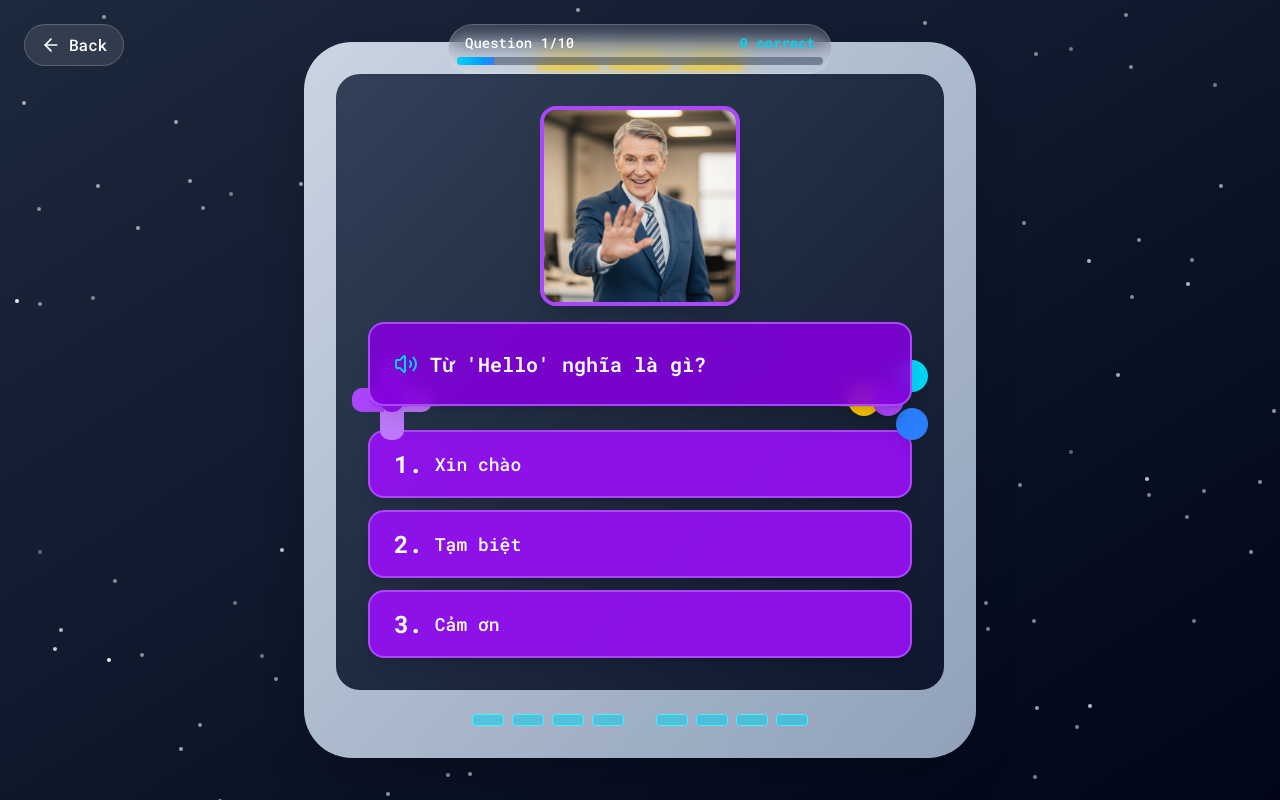
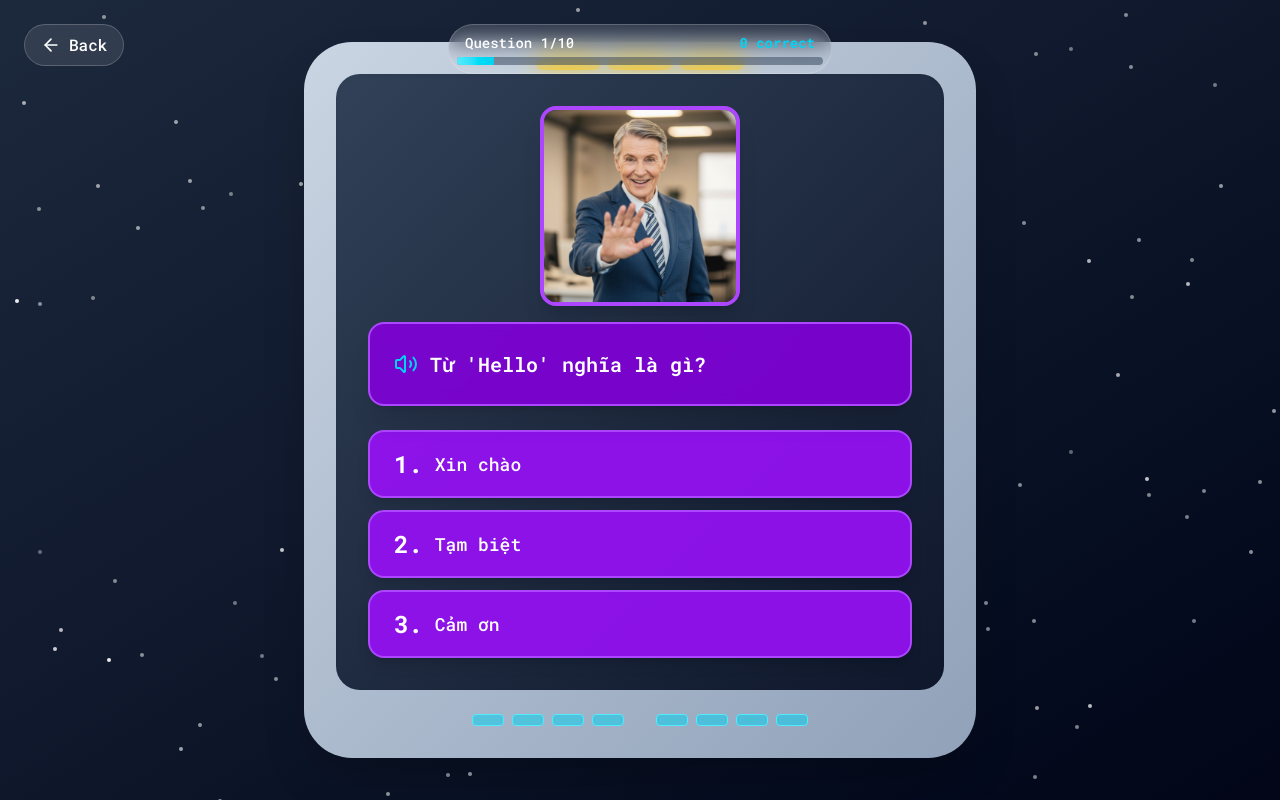
Before and after one commit to thiengl2015/English-Learning-Web-Game-DA1-, a Next.js app in the folder FE/: page /client/games/signal-check in a window 1280 px wide. Built offline with nearby package versions, Linux system fonts and the light colour scheme.

Commit message:
review: chỉnh thanh progress đồng nhất

```diff
--- a/FE/app/client/flashcard/page.tsx
+++ b/FE/app/client/flashcard/page.tsx
@@ -336,7 +336,7 @@ export default function FlashcardPage() {
               </div>
               <div className="w-full h-3 bg-white/20 rounded-full overflow-hidden">
                 <div
-                  className="h-full bg-gradient-to-r from-cyan-400 to-purple-500 transition-all duration-300"
+                  className="h-full bg-gradient-to-r from-cyan-300 to-cyan-400 transition-all duration-300"
                   style={{ width: `${progress}%` }}
                 />
               </div>
--- a/FE/app/client/games/signal-check/page.tsx
+++ b/FE/app/client/games/signal-check/page.tsx
@@ -306,7 +306,7 @@ export default function SignalCheckPage() {
           </div>
           <div className="h-2 bg-slate-700/50 rounded-full overflow-hidden">
             <div
-              className="h-full bg-gradient-to-r from-cyan-400 to-blue-500 transition-all duration-500"
+              className="h-full bg-gradient-to-r from-cyan-300 to-cyan-400 transition-all duration-500"
               style={{ width: `${progress}%` }}
             />
           </div>
@@ -319,25 +319,6 @@ export default function SignalCheckPage() {
             <div className="w-16 h-3 bg-yellow-400 rounded-full shadow-inner" />
             <div className="w-16 h-3 bg-yellow-400 rounded-full shadow-inner" />
             <div className="w-16 h-3 bg-yellow-400 rounded-full shadow-inner" />
-          </div>
-
-          <div className="absolute left-12 top-1/2 -translate-y-1/2">
-            <div className="relative w-20 h-20">
-              <div className="absolute top-0 left-1/2 -translate-x-1/2 w-6 h-8 bg-purple-500 rounded-t-lg" />
-              <div className="absolute bottom-0 left-1/2 -translate-x-1/2 w-6 h-8 bg-purple-400 rounded-b-lg" />
-              <div className="absolute left-0 top-1/2 -translate-y-1/2 w-8 h-6 bg-purple-500 rounded-l-lg" />
-              <div className="absolute right-0 top-1/2 -translate-y-1/2 w-8 h-6 bg-purple-400 rounded-r-lg" />
-              <div className="absolute top-1/2 left-1/2 -translate-x-1/2 -translate-y-1/2 w-6 h-6 bg-purple-600 rounded-full" />
-            </div>
-          </div>
-
-          <div className="absolute right-12 top-1/2 -translate-y-1/2">
-            <div className="relative w-20 h-20">
-              <div className="absolute top-0 right-0 w-8 h-8 bg-cyan-400 rounded-full shadow-lg" />
-              <div className="absolute bottom-0 right-0 w-8 h-8 bg-blue-500 rounded-full shadow-lg" />
-              <div className="absolute top-1/2 -translate-y-1/2 left-0 w-8 h-8 bg-yellow-400 rounded-full shadow-lg" />
-              <div className="absolute top-1/2 -translate-y-1/2 right-1/2 translate-x-1/2 w-8 h-8 bg-purple-500 rounded-full shadow-lg" />
-            </div>
           </div>
 
           <div className="bg-gradient-to-br from-slate-700 to-slate-900 rounded-3xl p-8 shadow-inner min-h-[400px] flex flex-col">
```
